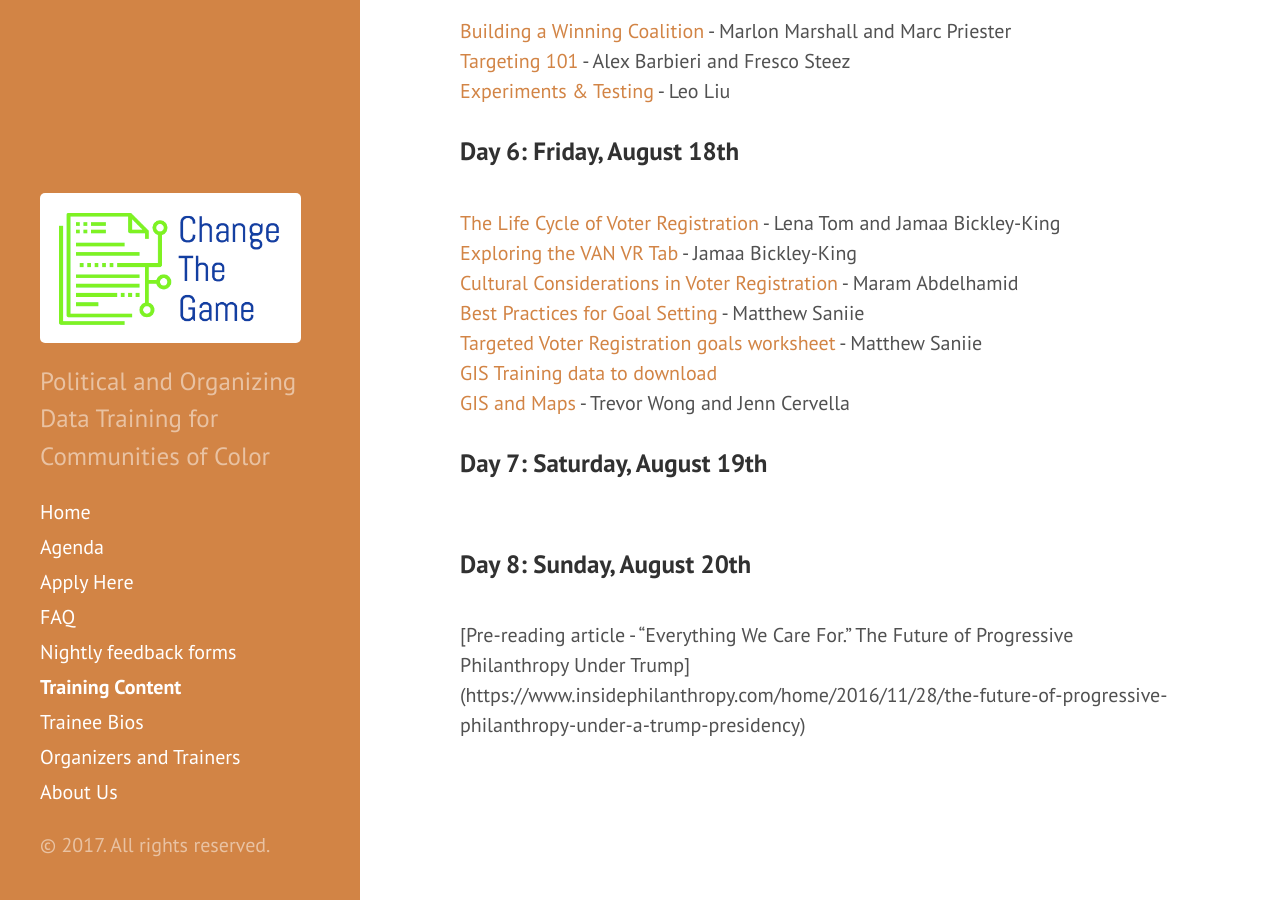
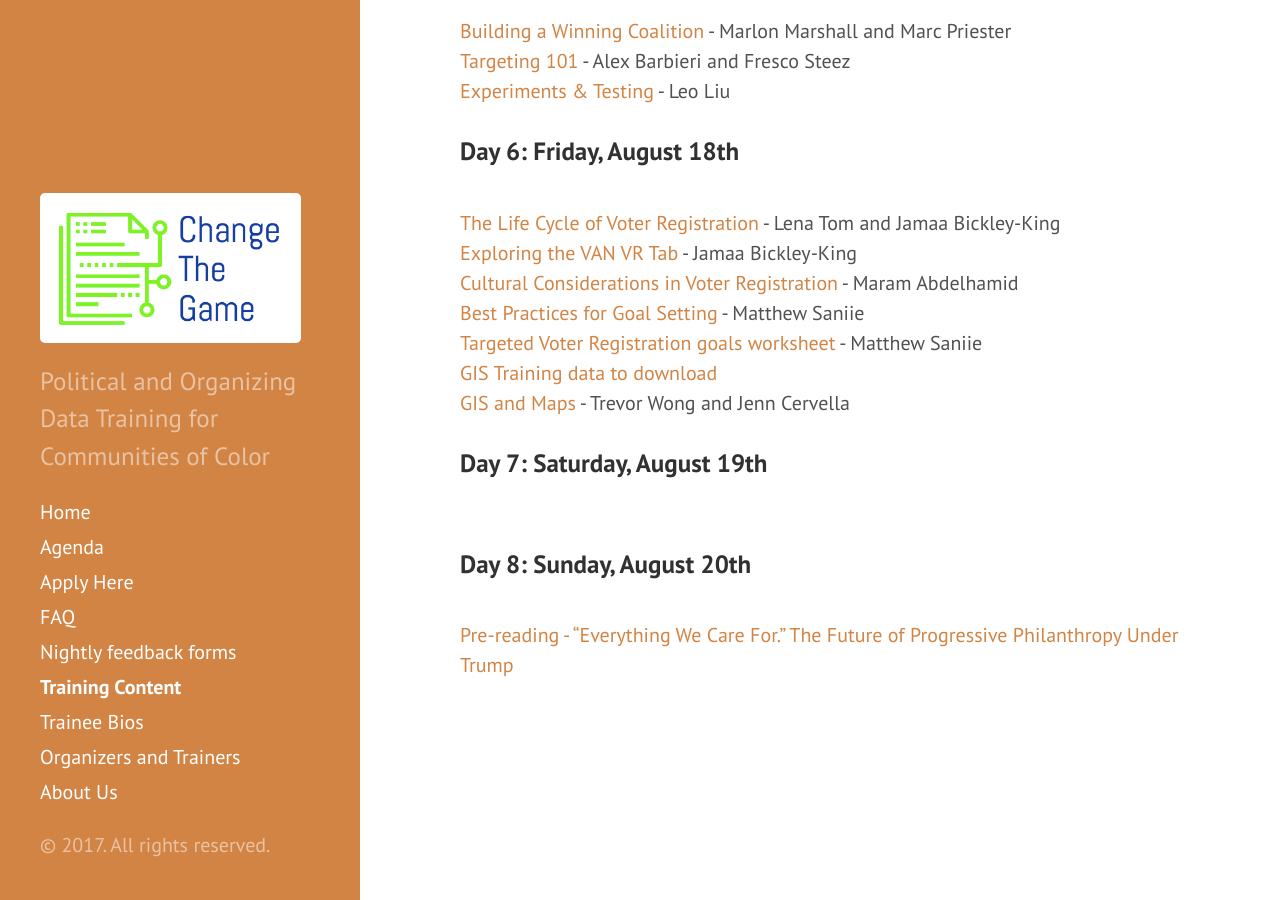
Before and after one commit to anniejw6/changethegame_site, a Jekyll site: the page built from slides.md, in a window 1280 px wide and 900 px high, scrolled down 1210 px. Built offline with Jekyll 4.4.1, drawn with Linux system fonts in a browser that asks for light colours.

Commit message:
Update slides.md

```diff
--- a/slides.md
+++ b/slides.md
@@ -58,6 +58,5 @@ title: Training Content
 <br>
 
 ### Day 8: Sunday, August 20th
-<br>[Pre-reading article - "Everything We Care For." The Future of Progressive Philanthropy Under Trump]
-(https://www.insidephilanthropy.com/home/2016/11/28/the-future-of-progressive-philanthropy-under-a-trump-presidency)
+<br>[Pre-reading - "Everything We Care For." The Future of Progressive Philanthropy Under Trump](https://www.insidephilanthropy.com/home/2016/11/28/the-future-of-progressive-philanthropy-under-a-trump-presidency)
 <br>
```
